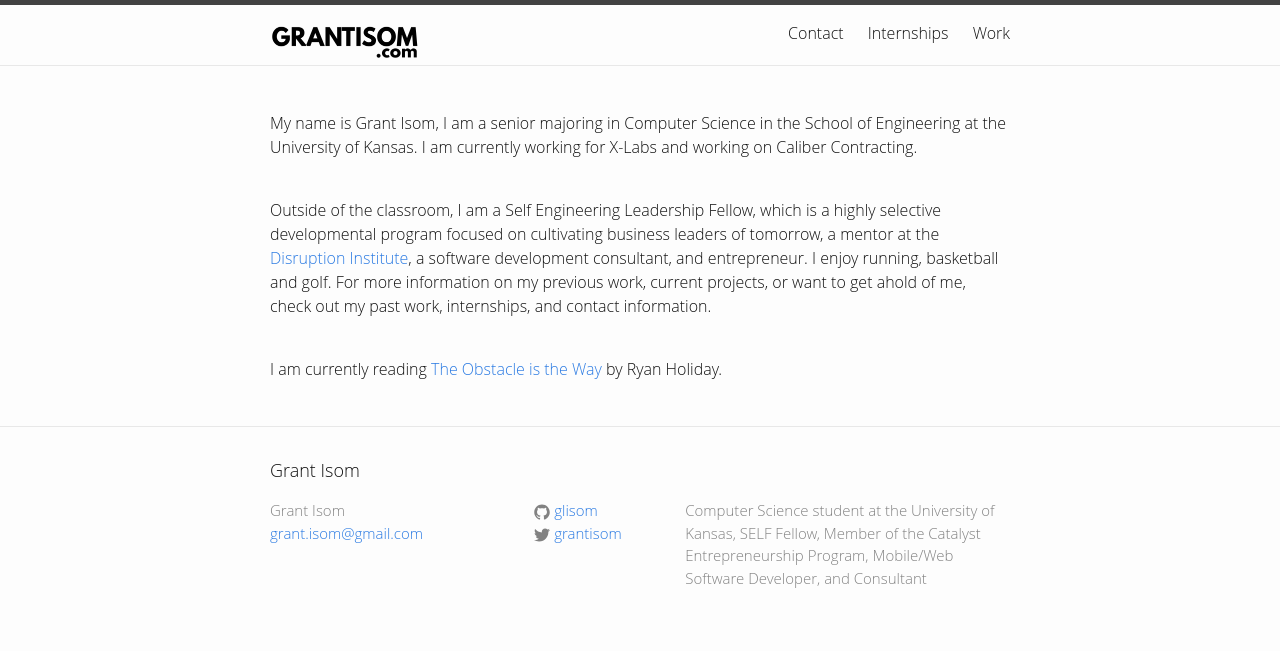
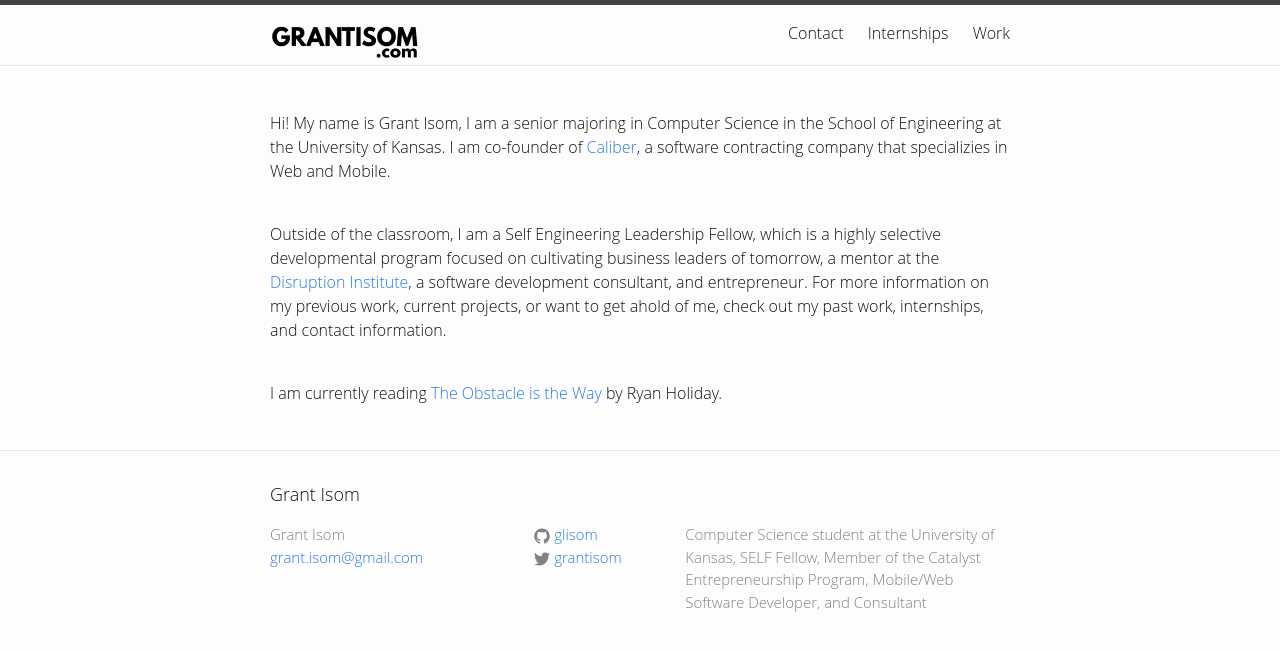
Before and after one commit to glisom/glisom.github.io, a Jekyll site: the page built from index.html, in a window 1280 px wide. Shown: the top 651 px of the page. Built offline with Jekyll 4.4.1, drawn with Linux system fonts in a browser that asks for light colours.

Commit message:
Too Lazy, used script

```diff
--- a/index.html
+++ b/index.html
@@ -7,9 +7,9 @@ home:  true
 
     <h1 class="page-heading"></h1>
     <div class="">
-        <p>My name is Grant Isom, I am a senior majoring in Computer Science in the School of Engineering at the University of Kansas. I am currently working for X-Labs and working on Caliber Contracting.</p>
+        <p>Hi! My name is Grant Isom, I am a senior majoring in Computer Science in the School of Engineering at the University of Kansas. I am co-founder of <a href="http://calibercontracting.co">Caliber</a>, a software contracting company that specializies in Web and Mobile.</p>
         <br />
-        <p>Outside of the classroom, I am a Self Engineering Leadership Fellow, which is a highly selective developmental program focused on cultivating business leaders of tomorrow, a mentor at the <a href="http://disruptioninstitute.com">Disruption Institute</a>, a software development consultant, and entrepreneur. I enjoy running, basketball and golf. For more information on my previous work, current projects, or want to get ahold of me, check out my past work, internships, and contact information.</p>
+        <p>Outside of the classroom, I am a Self Engineering Leadership Fellow, which is a highly selective developmental program focused on cultivating business leaders of tomorrow, a mentor at the <a href="http://disruptioninstitute.com">Disruption Institute</a>, a software development consultant, and entrepreneur. For more information on my previous work, current projects, or want to get ahold of me, check out my past work, internships, and contact information.</p>
         <br />
         <p>I am currently reading <a href="http://www.amazon.com/The-Obstacle-Is-Way-Timeless/dp/1591846358">The Obstacle is the Way</a> by Ryan Holiday.</p>
     </div>
```
Also changed, not shown: 1 other file.
